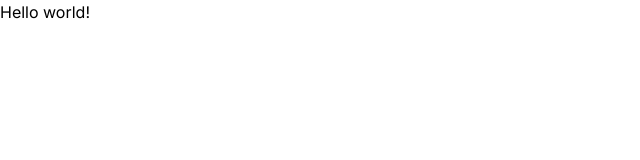
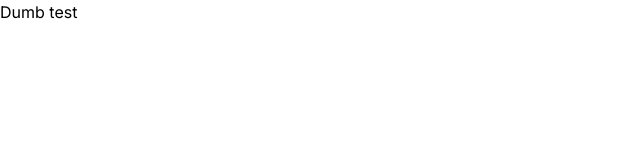
Before and after one commit to TheOxari909/theoxari909.github.io, a Next.js app: page /todo in a window 1280 px wide. Shown: the top 160 px of the page, without its empty margins (0-640 px from the left). Built offline with nearby package versions, Linux system fonts and the light colour scheme.

Commit message:
Dumb test

```diff
--- a/src/app/todo/page.tsx
+++ b/src/app/todo/page.tsx
@@ -1,3 +1,3 @@
 export default function Page() {
-  return <h1>Hello world!</h1>;
+  return <h1>Dumb test</h1>;
 }
```
